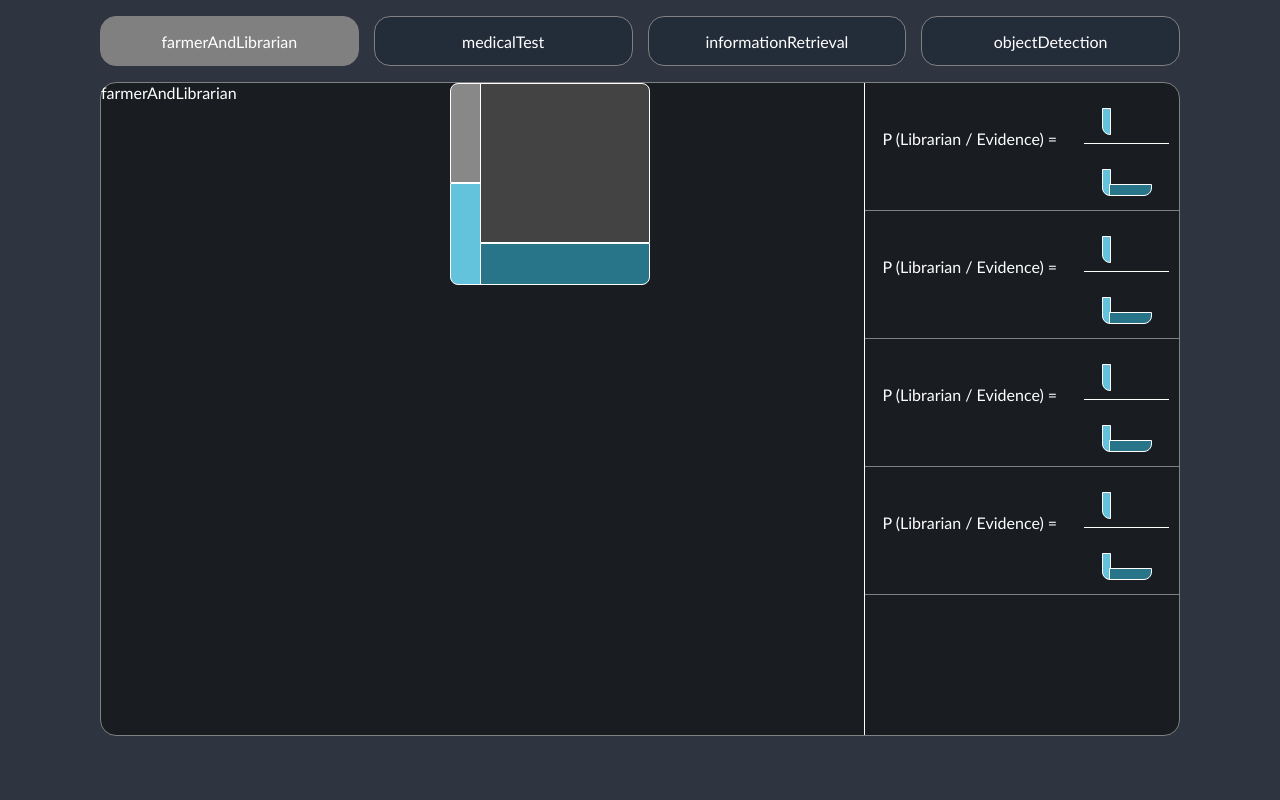
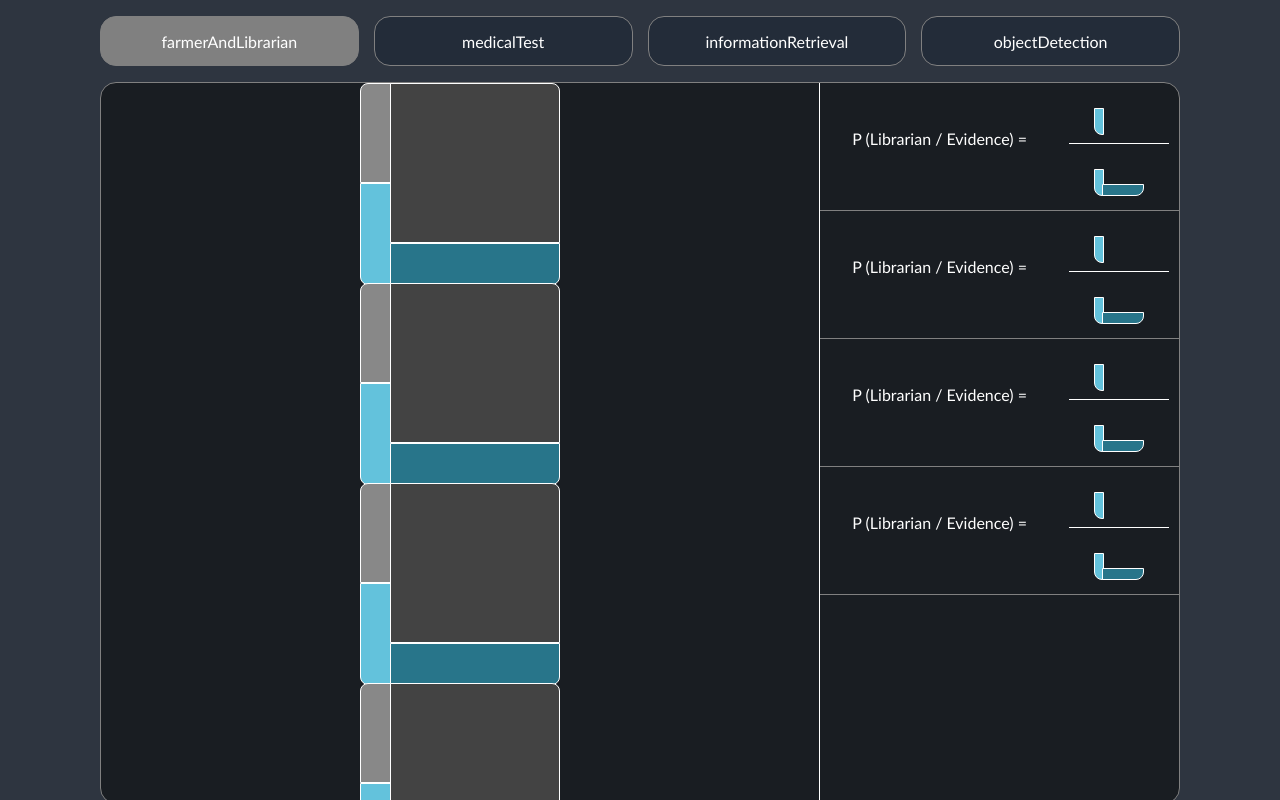
Before and after one commit to pratu16x7/the-belief-of-systems, a Vue app: page / in a window 1280 px wide. Shown: the top 800 px of the page. Built offline with nearby package versions, Linux system fonts and the light colour scheme.

Commit message:
this works yet

```diff
--- a/src/App.vue
+++ b/src/App.vue
@@ -21,6 +21,7 @@
       v-bind:background="item.background"
       v-bind:colors="item.colors"
       v-bind:messages="item.messages"
+      v-bind:stages_meta="stages"
       v-bind:active="scenarios[item.id]['active']"
     ></scenario>
   </div>
@@ -45,12 +46,13 @@ import data from './data';
             name: "The Belief of Systems",
 
             scenarios: data['scenarios'],
+            stages: data['stages'],
         };
     },
     metadata: data,
     mounted() {
         Object.keys(this.scenarios).map(key => {
-            this.scenarios[key]['active'] = 0
+            this.scenarios[key]['active'] = false
         });
         this.activateScenario("farmerAndLibrarian")
         // this.$refs.fileInput.click()
@@ -58,9 +60,9 @@ import data from './data';
     methods: {
         activateScenario(scenarioId) {
             Object.keys(this.scenarios).map(key => {
-                this.scenarios[key]['active'] = 0
+                this.scenarios[key]['active'] = false
             });
-            this.scenarios[scenarioId]['active'] = 1
+            this.scenarios[scenarioId]['active'] = true
         }
     }
   };
--- a/src/components/Scenario.vue
+++ b/src/components/Scenario.vue
@@ -1,9 +1,22 @@
 <template>
     <div v-show="active" class="scenario">
-        {{name}}
+        <!-- {{messages}} -->
         <section class="explainer">
-            <world-set :size="200" :showOnly="[]"></world-set>
-            <p class="message message-intro"></p>
+
+            <!-- v-bind:size="item.size" -->
+            <world-set
+                v-for="item in stages"
+                v-bind:key="id + '_' + item.id"
+                v-bind:id="item.id"
+                v-bind:showOnly="item.showOnly"
+                v-bind:showLayer="item.activate"
+                v-bind:active="item.active"
+            ></world-set>
+
+            <!-- <p class="message message-intro"
+                v-for="item in stages"
+            ></p> -->
+
         </section>
 
         <section class="properties">
@@ -26,10 +39,39 @@ export default {
         id: String,
         name: String,
         property: String,
-        background: String,
+        background: Array,
         colors: Array,
         messages: Object,
-        active: Boolean
+        active: Boolean,
+        stages_meta: Object
+    },
+    data() {
+        return {
+            // stages: getStages(this.stages_meta, this.messages)
+            stages: {}
+        }
+    },
+    mounted() {
+        Object.keys(this.stages_meta).map(key => {
+            this.stages[key] = this.stages_meta[key]
+            this.stages[key]['message'] = this.messages[key]["message"]
+        });
+    },
+    // methods: {
+    //     getStages(stages_meta, messages) {
+    //         stages = {}
+    //         Object.keys(this.stages_meta).map(key => {
+    //             this.stages[key]['active'] = 0
+    //         });
+    //         this.scenarios[scenarioId]['active'] = 1
+    //         return
+    //     }
+    // }
+
+    methods: {
+        updateStage(stage_info) {
+            return stage_info
+        }
     }
 }
 </script>
--- a/src/components/WorldSet.vue
+++ b/src/components/WorldSet.vue
@@ -1,17 +1,17 @@
 <template>
-    <div class="world-set" :style="{height: size + 'px', width: size + 'px'}">
+    <div class="world-set" :class="id" :style="{height: size + 'px', width: size + 'px'}"  ref="worldMap">
         <div v-if="stage=='world-prior'" class="world-prior" ref="worldPrior">
             <div class="world-true" ref="worldTrue" :style="{height: size + 'px', width: true_percent + '%'}"></div>
             <div class="world-false" ref="worldFalse" :style="{height: size + 'px', width: (100 - true_percent - reduce_percent) + '%'}"></div>
         </div>
 
         <div v-if="stage=='world-update-based-on-evidence'" class="world-update-based-on-evidence">
-            <div class="world-true-2" ref="worldTrue" :style="{height: size + 'px', width: true_percent + '%'}">
+            <div class="world-true-2" ref="worldTrue2" :style="{height: size + 'px', width: true_percent + '%'}">
 
                 <div class="world-true-not-fit" ref="worldTrueNotFit" :style="{height: (100 - true_fit_percent - reduce_percent) + '%'}"></div>
                 <div class="world-true-fit" ref="worldTrueFit" :style="{height: true_fit_percent + '%'}"></div>
             </div>
-            <div class="world-false-2" ref="worldFalse" :style="{height: size + 'px', width: (100 - true_percent - reduce_percent) + '%'}">
+            <div class="world-false-2" ref="worldFalse2" :style="{height: size + 'px', width: (100 - true_percent - reduce_percent) + '%'}">
 
                 <div class="world-false-not-fit" ref="worldFalseNotFit" :style="{height: (100 - false_fit_percent - reduce_percent) + '%'}"></div>
                 <div class="world-false-fit" ref="worldFalseFit" :style="{height: false_fit_percent + '%'}"></div>
@@ -28,7 +28,11 @@ export default {
         this.BASE_SIZE = 200;  // Not working
     },
     props: {
-        size: Number,
+        id: String,
+        size: {
+            type: Number,
+            default: 200
+        },
         true_percent: {
             type: Number,
             default: 15
@@ -41,7 +45,17 @@ export default {
             type: Number,
             default: 20
         },
-        showOnly: Array,
+        showOnly: {
+            type: Array,
+            default() {
+                return []
+            }
+        },
+        showLayer: {
+            type: String,
+            default: ""
+        },
+        active: Boolean
     },
     data() {
         return {
@@ -70,13 +84,34 @@ export default {
                 }
             })
         }
-    }
+
+        // if (this.showLayer) {
+        //     if (this.showLayer == "worldMap") {
+        //         this.$refs['worldPrior'].style.visibility = "hidden";
+        //         this.$refs['worldEvidence'].style.visibility = "hidden";
+        //     }
+        //     if (this.showLayer == "worldPrior") {
+        //         // this.$refs['worldPrior'].style.visibility = "hidden";
+        //         this.$refs['worldEvidence'].style.visibility = "hidden";
+        //     }
+        //     if (this.showLayer == "worldEvidence") {
+        //         this.$refs['worldPrior'].style.display = "None";
+        //         // this.$refs['worldEvidence'].style.visibility = "hidden";
+        //     }
+        //     if (this.showLayer == "None") {
+        //         this.$refs['worldMap'].style.visibility = "hidden";
+        //         this.$refs['worldPrior'].style.visibility = "hidden";
+        //         this.$refs['worldEvidence'].style.visibility = "hidden";
+        //     }
+        // }
+    },
 }
 </script>
 
 <style lang="css" scoped>
 .world-set {
     margin: auto;
+    /* background-color: green; */
 }
 
 .world-true {
--- a/src/data.js
+++ b/src/data.js
@@ -3,38 +3,46 @@ export default {
         "intro": {
             "id": "intro",
             "description": "Presenting the evidence",
-            "message": "Steve is a meek and tidy soul" //
+            "message": "Steve is a meek and tidy soul",
+            "activate": "None"
             //
         },
         "prePrior": {
             "id": "prePrior",
-            "description": "Existing empty world: empty un orged world or filled with two parts",
-            "message": ""
+            "description": "Existing empty world: empty un orged world or filled with two activate",
+            "message": "",
+            "activate": "worldMap"
         },
         "prior": {  // is also a belief, just as the later belief
             "id": "prior",
             "description": "Setting the Prior, divinding the word: Your world of farmers and librarians, or rel and non-rel docs, or cancer and non-cancer patients",
-            "message": "Forget the info, what do you already know?"
+            "message": "Forget the info, what do you already know?",
+            "activate": "worldPrior"
         },
         "evidenceBeliefFormulation": {
             "id": "evidenceBeliefFormulation",
             "description": "Reframing the evidence and stating our off hand opnion now",
-            "message": "So librarians is 4 times more likely"
+            "message": "So librarians is 4 times more likely",
+            "activate": "None"
         },
         "updateBasedOnEvidence": {
             "id": "updateBasedOnEvidence",
             "description": "Update your world",
-            "message": "That how it would look in our current world"
+            "message": "That how it would look in our current world",
+            "activate": "worldEvidence"
         },
         "ourNewWorld": {
             "id": "ourNewWorld",
             "description": "Highlight",
-            "message": "This is our new world"
+            "message": "This is our new world",
+            // "activate": "None",
+            "showOnly": ["worldTrueFit", "worldFalseFit"],
         },
         "propertyGraphical": {
             "id": "propertyGraphical",
             "description": "show the formula graphically",
-            "message": "And this is our value"
+            "message": "And this is our value",
+            "activate": "None"
         },
         // "calculations": {
         //     // This is where custom values can go
@@ -105,9 +113,30 @@ export default {
             "colors": [],
             "icon": "",
             "messages": {
-                "1": {
-                    "": ""
-                }
+                "intro": {
+                    "message": "Steve is a meek and tidy soul" //
+                },
+                "prePrior": {
+                    "message": ""
+                },
+                "prior": {
+                    "message": "Forget the info, what do you already know?"
+                },
+                "evidenceBeliefFormulation": {
+                    "message": "So librarians is 4 times more likely"
+                },
+                "updateBasedOnEvidence": {
+                    "message": "That how it would look in our current world"
+                },
+                "ourNewWorld": {
+                    "message": "This is our new world"
+                },
+                "propertyGraphical": {
+                    "message": "And this is our value"
+                },
+                // "calculations": {
+                //     "message": "And this is our value"
+                // }
             }
         },
         "informationRetrieval": {
@@ -118,9 +147,30 @@ export default {
             "colors": [],
             "icon": "",
             "messages": {
-                "1": {
-                    "": ""
-                }
+                "intro": {
+                    "message": "Steve is a meek and tidy soul" //
+                },
+                "prePrior": {
+                    "message": ""
+                },
+                "prior": {
+                    "message": "Forget the info, what do you already know?"
+                },
+                "evidenceBeliefFormulation": {
+                    "message": "So librarians is 4 times more likely"
+                },
+                "updateBasedOnEvidence": {
+                    "message": "That how it would look in our current world"
+                },
+                "ourNewWorld": {
+                    "message": "This is our new world"
+                },
+                "propertyGraphical": {
+                    "message": "And this is our value"
+                },
+                // "calculations": {
+                //     "message": "And this is our value"
+                // }
             }
         },
         "objectDetection": {
@@ -131,9 +181,30 @@ export default {
             "colors": [],
             "icon": "",
             "messages": {
-                "1": {
-                    "": ""
-                }
+                "intro": {
+                    "message": "Steve is a meek and tidy soul" //
+                },
+                "prePrior": {
+                    "message": ""
+                },
+                "prior": {
+                    "message": "Forget the info, what do you already know?"
+                },
+                "evidenceBeliefFormulation": {
+                    "message": "So librarians is 4 times more likely"
+                },
+                "updateBasedOnEvidence": {
+                    "message": "That how it would look in our current world"
+                },
+                "ourNewWorld": {
+                    "message": "This is our new world"
+                },
+                "propertyGraphical": {
+                    "message": "And this is our value"
+                },
+                // "calculations": {
+                //     "message": "And this is our value"
+                // }
             }
         },
     }
```
